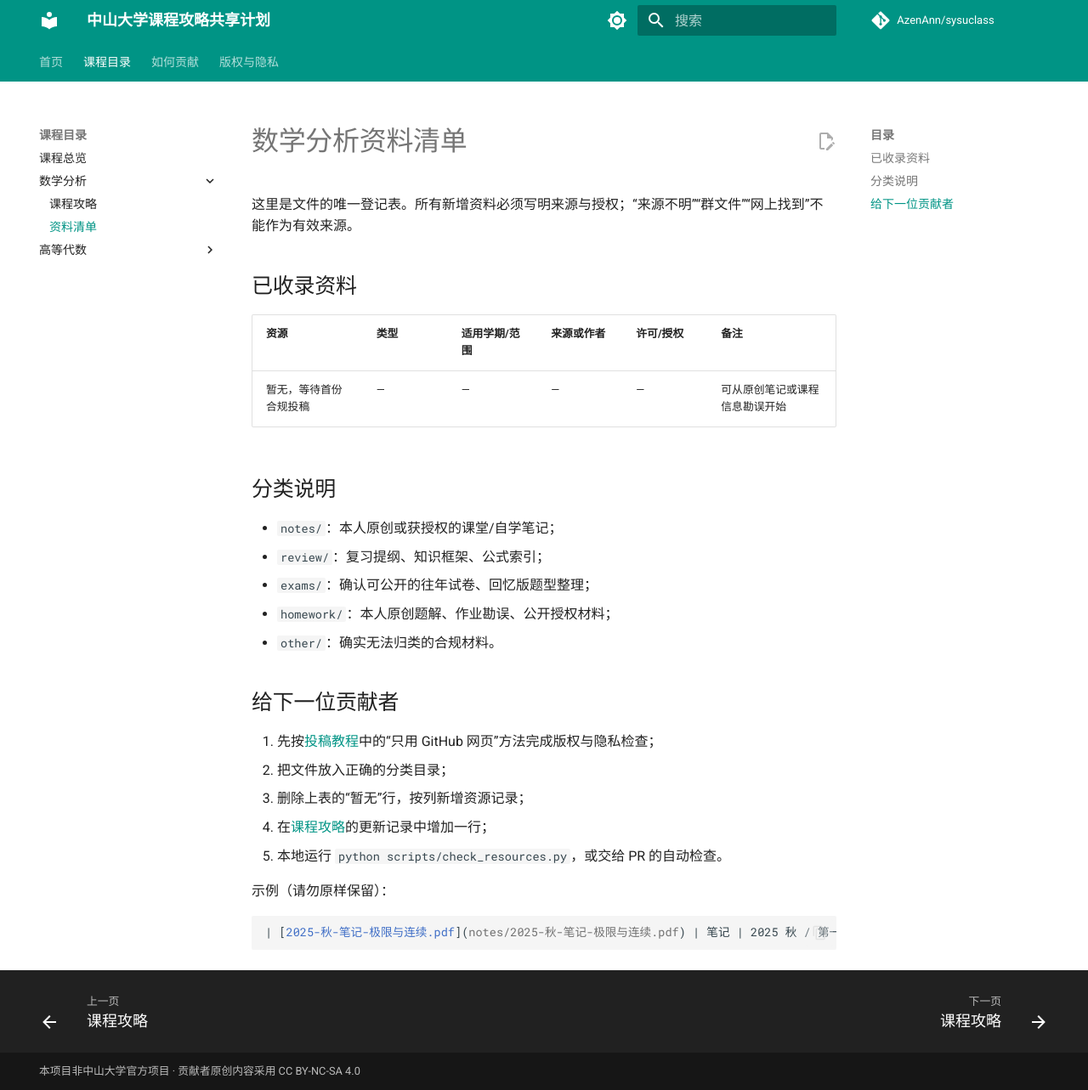
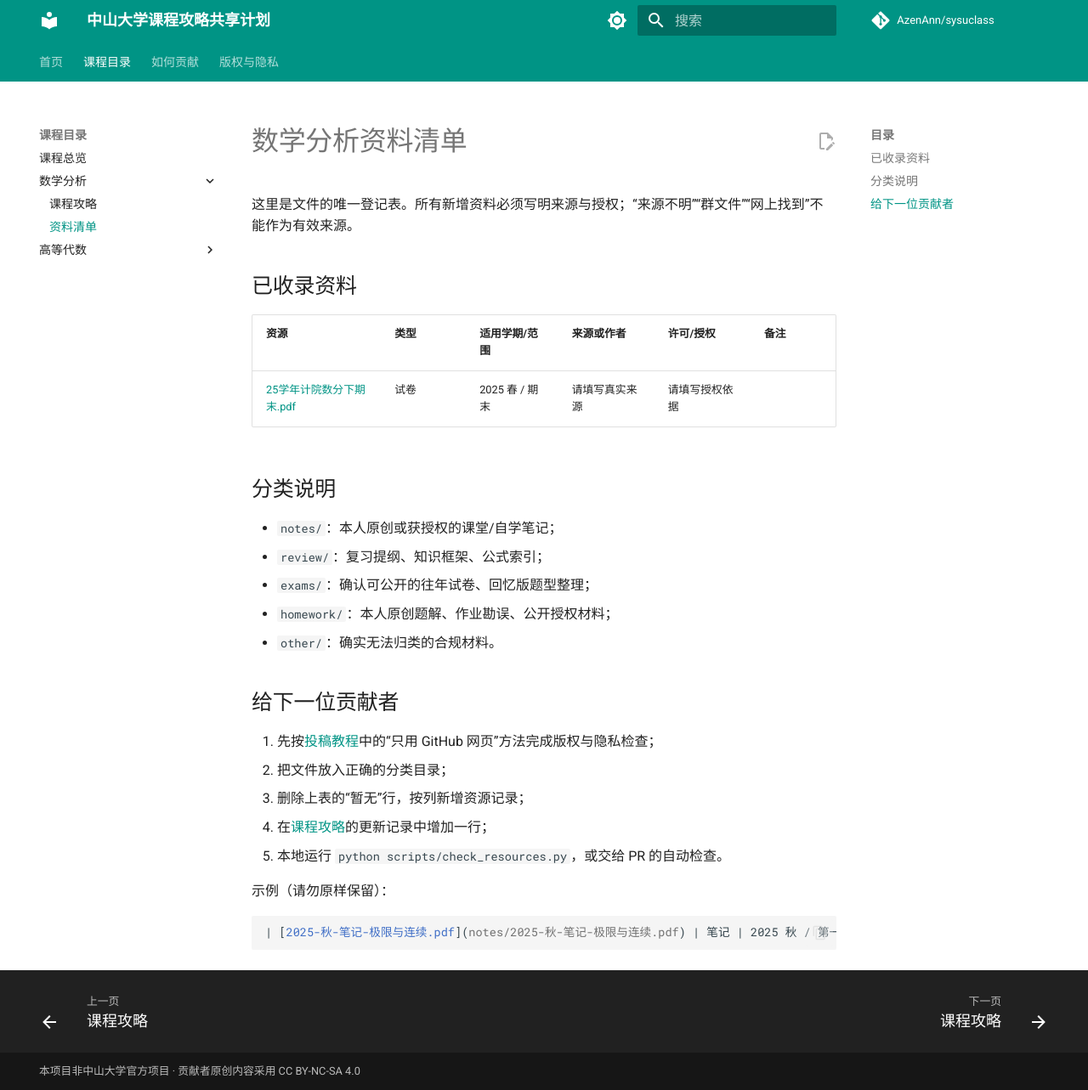
Before and after one commit to AzenAnn/sysuclass, an MkDocs documentation site: the page built from docs/courses/math-analysis/resources/index.md, in a window 1280 px wide and 1283 px high. Shown: the whole window at 85% size. Built offline with MkDocs 1.6.1 and Material for MkDocs 9.7.7, drawn with Linux system fonts in a browser that asks for light colours; comment, search, counter and statistics services are not loaded.

Commit message:
docs(math-analysis): add 2025 春 final exam

```diff
--- a/docs/courses/math-analysis/resources/index.md
+++ b/docs/courses/math-analysis/resources/index.md
@@ -6,7 +6,7 @@
 
 | 资源 | 类型 | 适用学期/范围 | 来源或作者 | 许可/授权 | 备注 |
 | --- | --- | --- | --- | --- | --- |
-| 暂无，等待首份合规投稿 | — | — | — | — | 可从原创笔记或课程信息勘误开始 |
+| [25学年计院数分下期末.pdf](exams/25学年计院数分下期末.pdf) | 试卷 | 2025 春 / 期末 | 请填写真实来源 | 请填写授权依据 |  |
 
 ## 分类说明
 
```
Also changed, not shown: README.md (+1 -1 lines), docs/courses/math-analysis/index.md (+1 -0 lines), 1 other file.
